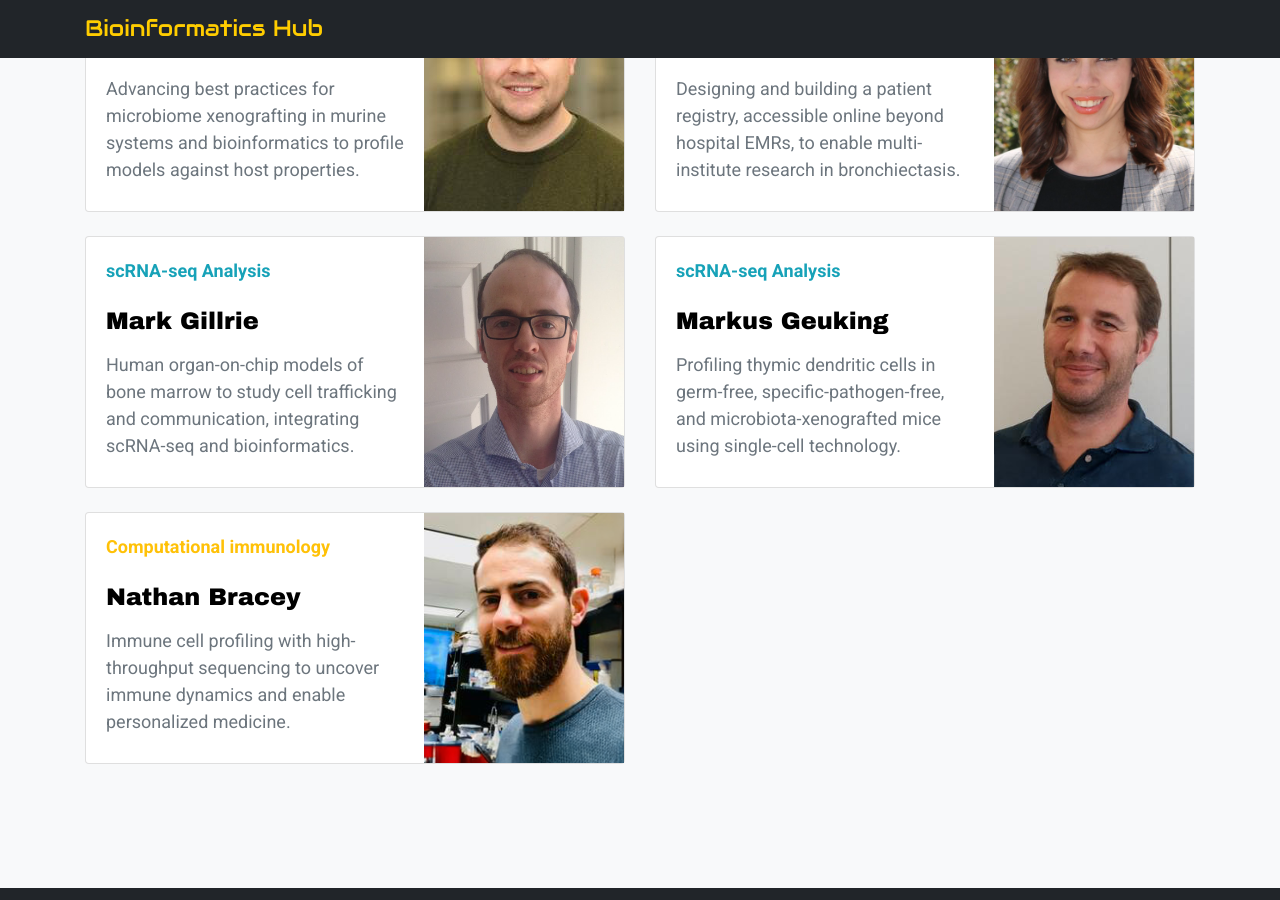
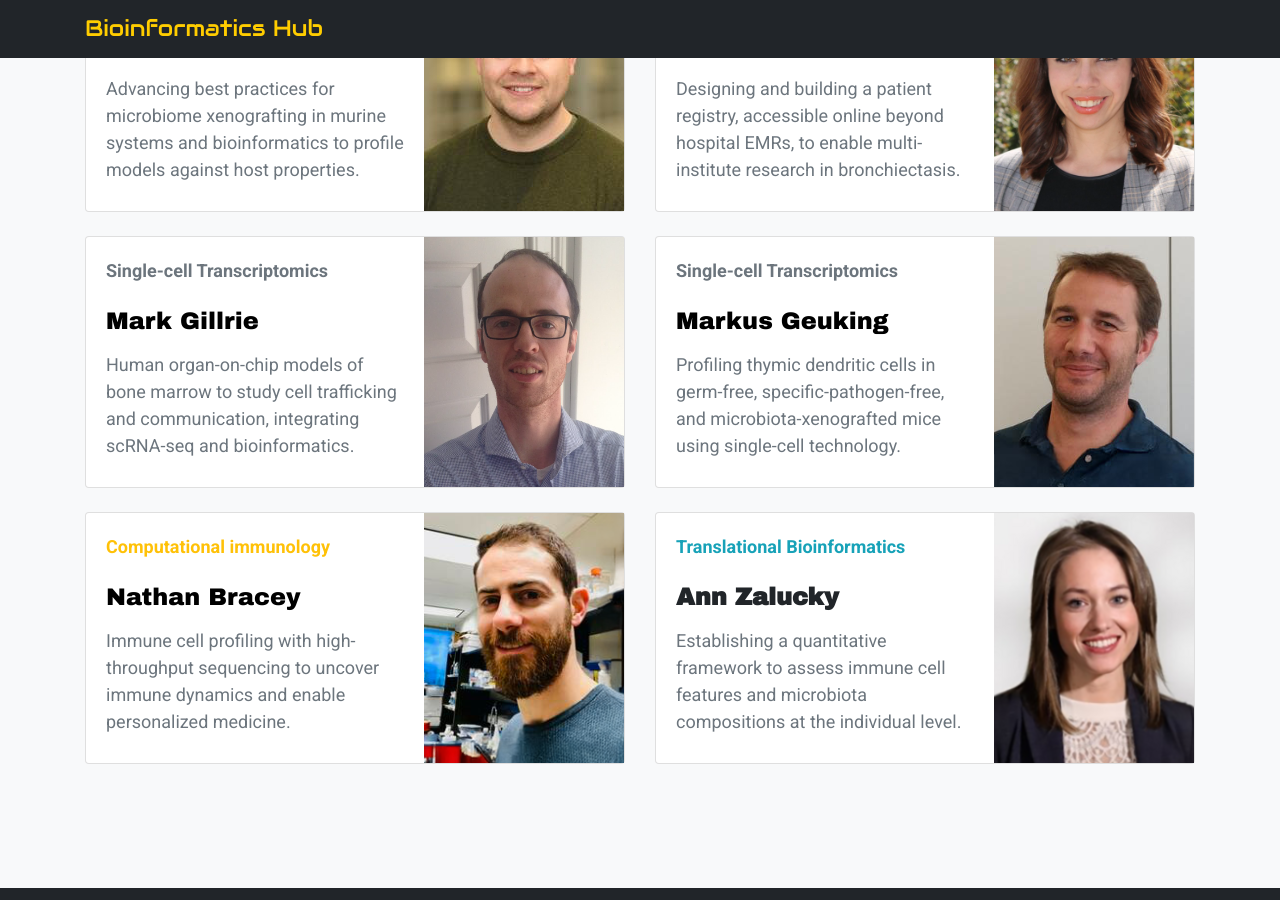
Before and after one commit to Snyder-Institute/BioinformaticsHub, a Jekyll site: the page built from index.md, in a window 1280 px wide and 900 px high, scrolled down 3638 px. Built offline with Jekyll 4.4.1, drawn with Linux system fonts in a browser that asks for light colours.

Commit message:
Updated: collaborators

```diff
--- a/_includes/collaborators.html
+++ b/_includes/collaborators.html
@@ -25,7 +25,7 @@
 
                                 <div class="card collaborators flex-md-row mb-4 box-shadow h-md-250">
                                         <div class="card-body d-flex flex-column align-items-start">
-                                                <strong class="d-inline-block mb-2 text-info">scRNA-seq Analysis</strong>
+                                                <strong class="d-inline-block mb-2 text-secondary">Single-cell Transcriptomics</strong>
                                                 <h4 class="service-heading"><a href="https://www.gillrielab.com/" target="_blank">Mark Gillrie</a></h4>
                                                 <div class="text-muted">Human organ-on-chip models of bone marrow to study cell trafficking and communication, integrating scRNA-seq and bioinformatics.</div>
                                         </div>
@@ -58,12 +58,22 @@
 
                                 <div class="card collaborators flex-md-row mb-4 box-shadow h-md-250">
                                         <div class="card-body d-flex flex-column align-items-start">
-                                                <strong class="d-inline-block mb-2 text-info">scRNA-seq Analysis</strong>
+                                                <strong class="d-inline-block mb-2 text-secondary">Single-cell Transcriptomics</strong>
                                                 <h4 class="service-heading"><a href="https://www.markusgeukinglab.ca/" target="_blank">Markus Geuking</a></h4>
                                                 <div class="text-muted">Profiling thymic dendritic cells in germ-free, specific-pathogen-free, and microbiota-xenografted mice using single-cell technology.</div>
                                         </div>
                                         <img class="card-img-right flex-auto d-none d-md-block"
                                                 src="/assets/img/collaborators/Markus_Geuking.png">
+                                </div>
+
+                                <div class="card collaborators flex-md-row mb-4 box-shadow h-md-250">
+                                        <div class="card-body d-flex flex-column align-items-start">
+                                                <strong class="d-inline-block mb-2 text-info">Translational Bioinformatics</strong>
+                                                <h4 class="service-heading">Ann Zalucky</h4>
+                                                <div class="text-muted">Establishing a quantitative framework to assess immune cell features and microbiota compositions at the individual level.</div>
+                                        </div>
+                                        <img class="card-img-right flex-auto d-none d-md-block"
+                                                src="/assets/img/collaborators/Ann_Zalucky.png">
                                 </div>
 
                         </div>
```
Also changed, not shown: assets/img/collaborators/Ann_Zalucky.png (added), 1 other file.
